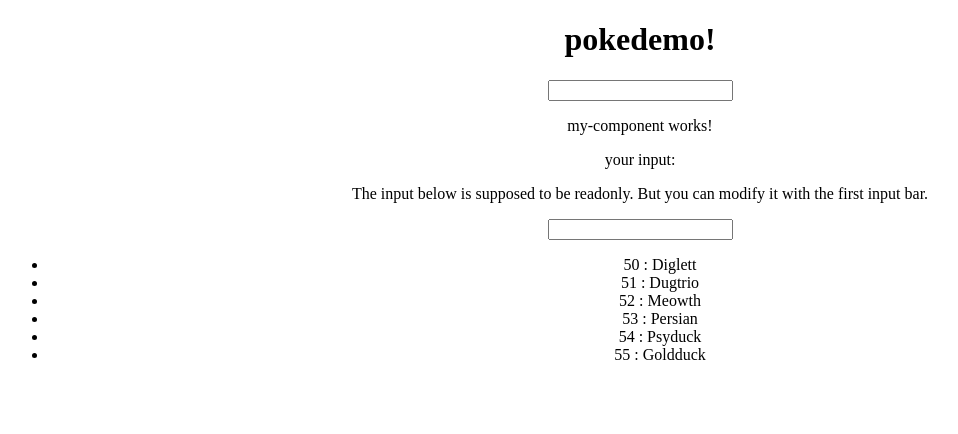
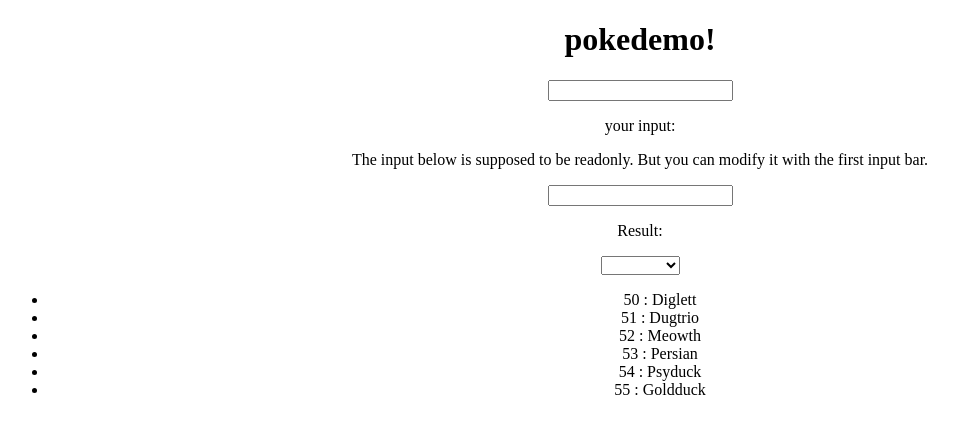
Before and after one commit to Wabtey/Pokedex, an Angular app: page / in a window 1280 px wide. Shown: the top 434 px of the page, without its empty margins (0-958 px from the left). Built offline with nearby package versions, Linux system fonts and the light colour scheme.

Commit message:
Q6bis - a select list with all options
Bonus: when you actually select an item it display it on your ID

```diff
--- a/src/app/my-component/my-component.component.html
+++ b/src/app/my-component/my-component.component.html
@@ -1,14 +1,25 @@
 <input [(ngModel)]="id">
-<p>my-component works!</p>
-your input: {{id}}
+<p>
+    your input: {{id}}
+</p>
+
 <p>
     The input below is supposed to be readonly.
     But you can modify it with the first input bar.
 </p>
 <input [(ngModel)]="id" readonly>
 
+<p>
+    Result:
+</p>
+
+<select name="Pokemon List" [(ngModel)]="id" >
+    <option *ngFor="let item of pokemonMap|keyvalue" [ngValue]="item.value">{{ item.value[0] }}</option>
+</select>
+
+
 <ul>
-  <li *ngFor="let item of pokemonMap|keyvalue">
-    {{ item.key }} : {{ item.value[0] }}
-  </li>
+    <li *ngFor="let item of pokemonMap|keyvalue">
+        {{ item.key }} : {{ item.value[0] }}
+    </li>
 </ul>
```
